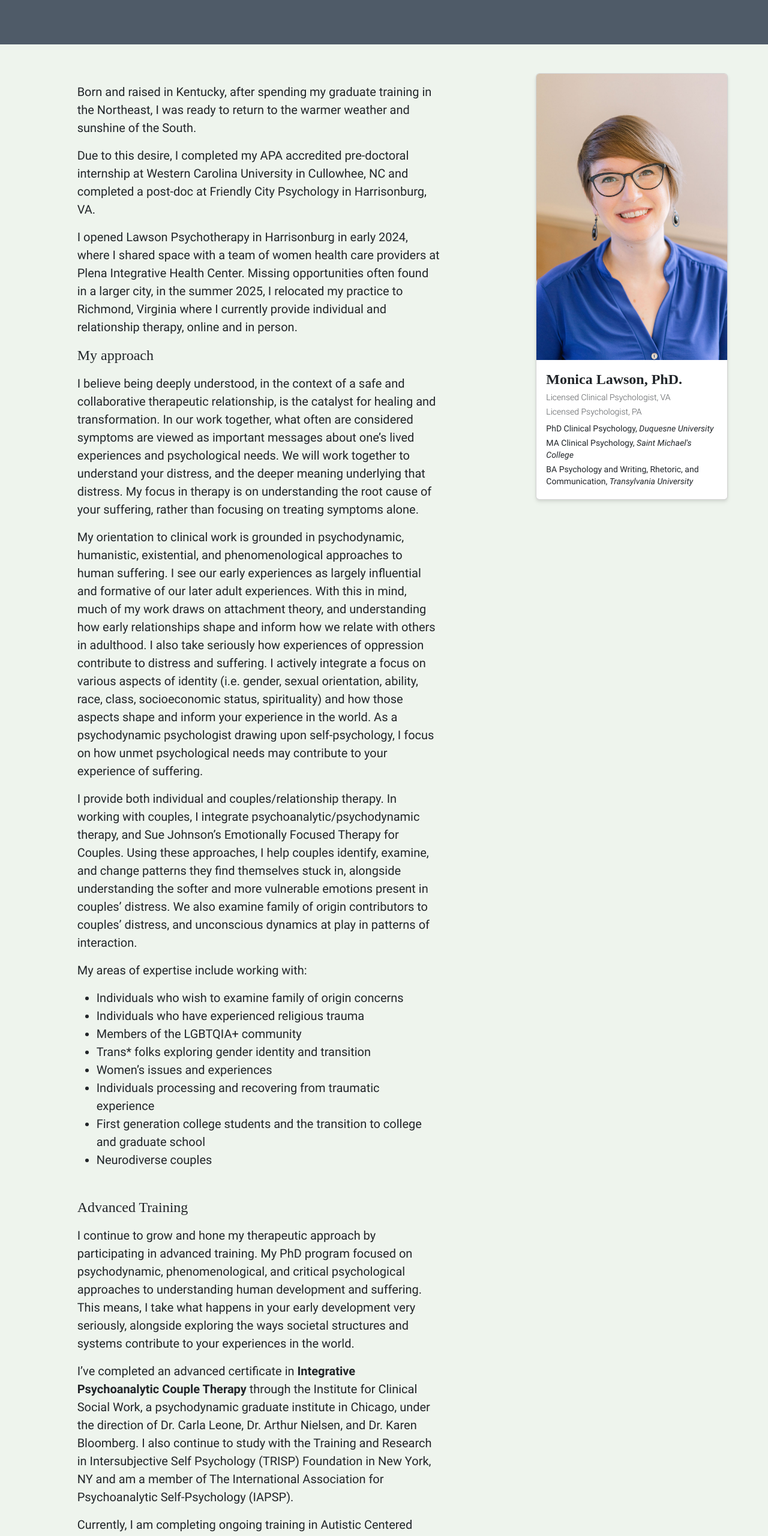
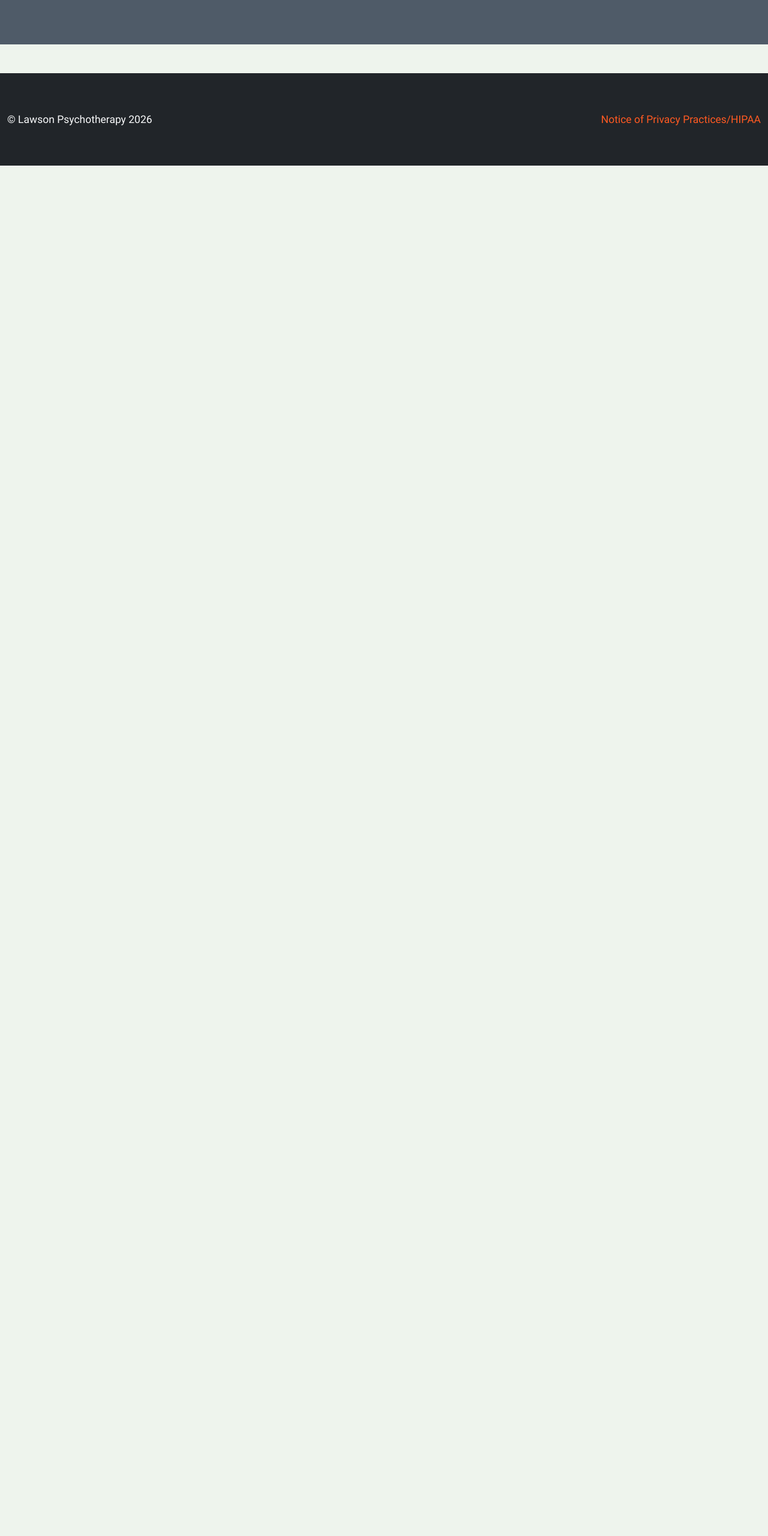
Before and after one commit to jspars/ml-psych, a SvelteKit app: page /about in a window 1280 px wide. Shown: the part 234-2794 px from the top of the page at 60% size. After the commit the page ends 800 px from the top, so only its background shows below. Built offline with nearby package versions, Linux system fonts and the light colour scheme; grey boxes are pictures that could not be loaded; a web font is replaced by a local one.

Commit message:
diff fix part 1

```diff
--- a/src/routes/about/+page.svelte
+++ b/src/routes/about/+page.svelte
@@ -5,127 +5,7 @@
 
 <PageHeader backgroundImage="/images/about-header.png" headerText="About" />
 <section class="container mt-5">
-    <div class="row m-auto">
-        <div class="col col-lg-6 mx-auto">
-            <p>
-                Born and raised in Kentucky, after spending my graduate training in the Northeast, I was ready
-                to return to the warmer weather and sunshine of the South.
-            </p>
-            <p>
-                Due to this desire, I completed my APA accredited pre-doctoral internship at Western Carolina
-                University in Cullowhee, NC and completed a post-doc at Friendly City Psychology in
-                Harrisonburg, VA.
-            </p>
-            <p>
-                I opened Lawson Psychotherapy in Harrisonburg in early 2024, where I shared
-                space with a team of women health care providers at Plena Integrative Health
-                Center. Missing opportunities often found in a larger city, in the summer
-                2025, I relocated my practice to Richmond, Virginia where I currently
-                provide individual and relationship therapy, online and in person.
-            </p>
-            <div class="about-copy">
-                <h3 class="text-2xl">My approach</h3>
-                <p class="">
-                    I believe being deeply understood, in the context of a safe and
-                    collaborative therapeutic relationship, is the catalyst for healing
-                    and transformation. In our work together, what often are considered
-                    symptoms are viewed as important messages about one’s lived experiences
-                    and psychological needs. We will work together to understand your
-                    distress, and the deeper meaning underlying that distress. My focus
-                    in therapy is on understanding the root cause of your suffering,
-                    rather than focusing on treating symptoms alone.
-                </p>
-                <p class="">
-                    My orientation to clinical work is grounded in psychodynamic,
-                    humanistic, existential, and phenomenological approaches to human
-                    suffering. I see our early experiences as largely influential and
-                    formative of our later adult experiences. With this in mind, much of
-                    my work draws on attachment theory, and understanding how early
-                    relationships shape and inform how we relate with others in adulthood.
-                    I also take seriously how experiences of oppression contribute to
-                    distress and suffering. I actively integrate a focus on various
-                    aspects of identity (i.e. gender, sexual orientation, ability, race,
-                    class, socioeconomic status, spirituality) and how those aspects
-                    shape and inform your experience in the world. As a psychodynamic
-                    psychologist drawing upon self-psychology, I focus on how unmet
-                    psychological needs may contribute to your experience of suffering.
-                </p>
-                <p class="">
-                    I provide both individual and couples/relationship therapy. In working
-                    with couples, I integrate psychoanalytic/psychodynamic therapy, and
-                    Sue Johnson’s Emotionally Focused Therapy for Couples. Using these
-                    approaches, I help couples identify, examine, and change patterns
-                    they find themselves stuck in, alongside understanding the softer
-                    and more vulnerable emotions present in couples’ distress. We also
-                    examine family of origin contributors to couples’ distress, and
-                    unconscious dynamics at play in patterns of interaction.
-                </p>
-                <p class="">
-                    My areas of expertise include working with:
-                </p>
-                <ul class="my-list">
-                    <li>
-                        Individuals who wish to examine family of origin concerns
-                    </li>
-                    <li>
-                        Individuals who have experienced religious trauma
-                    </li>
-                    <li>
-                        Members of the LGBTQIA+ community
-                    </li>
-                    <li>
-                        Trans* folks exploring gender identity and transition
-                    </li>
-                    <li>
-                        Women’s issues and experiences
-                    </li>
-                    <li>
-                        Individuals processing and recovering from traumatic experience
-                    </li>
-                    <li>
-                        First generation college students and the transition to college and graduate school
-                    </li>
-                    <li>
-                        Neurodiverse couples
-                    </li>
-                </ul>
-                <h3 class="text-2xl">Advanced Training</h3>
-                <p class="dummy">
-                    I continue to grow and hone my therapeutic approach by participating
-                    in advanced training. My PhD program focused on psychodynamic,
-                    phenomenological, and critical psychological approaches to understanding
-                    human development and suffering. This means, I take what happens in
-                    your early development very seriously, alongside exploring the ways
-                    societal structures and systems contribute to your experiences in the world.
-                </p>
-                <p class="">
-                    I’ve completed an advanced certificate in <strong>Integrative Psychoanalytic
-                    Couple Therapy</strong> through the Institute for Clinical Social Work,
-                    a psychodynamic graduate institute in Chicago, under the direction of
-                    Dr. Carla Leone, Dr. Arthur Nielsen, and Dr. Karen Bloomberg. I also
-                    continue to study with the Training and Research in Intersubjective
-                    Self Psychology (TRISP) Foundation in New York, NY and am a member of
-                    The International Association for Psychoanalytic Self-Psychology (IAPSP).
-                </p>
-                <p class="">
-                    Currently, I am completing ongoing training in Autistic Centered
-                    Therapy and in Neuro-affirming therapy.
 
-                </p>
-                <p class="">
-                    I am always seeking continuing education as a life-long learner, and
-                    as someone who is passionate about providing meaningful and effective
-                    psychotherapy.
-                </p>
-            </div>
-
-        </div>
-        <div class="col col-lg-4">
-            <div class="about-card">
-                <AboutCard />
-            </div>
-        </div>
-    </div>
 </section>
 
 <style lang="scss">
```
Also changed, not shown: src/routes/about/scratch.svelte (added).
